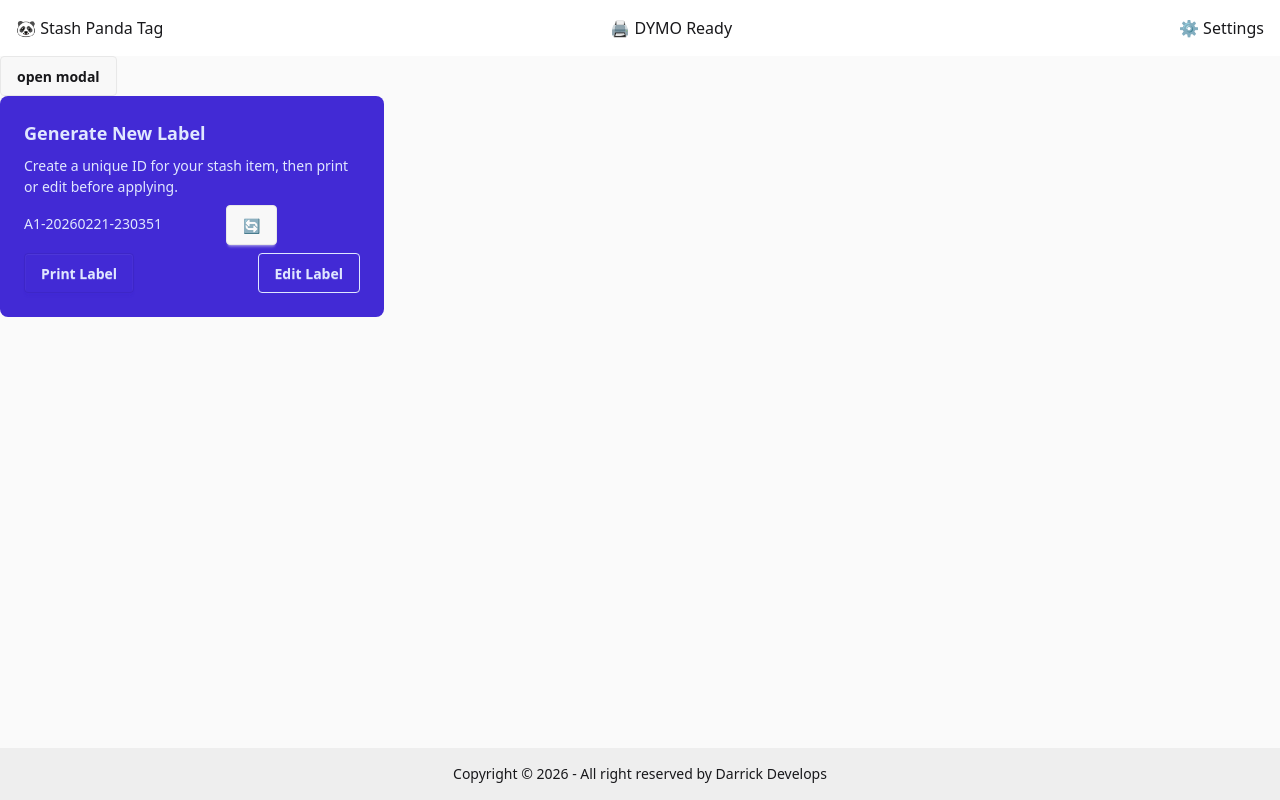
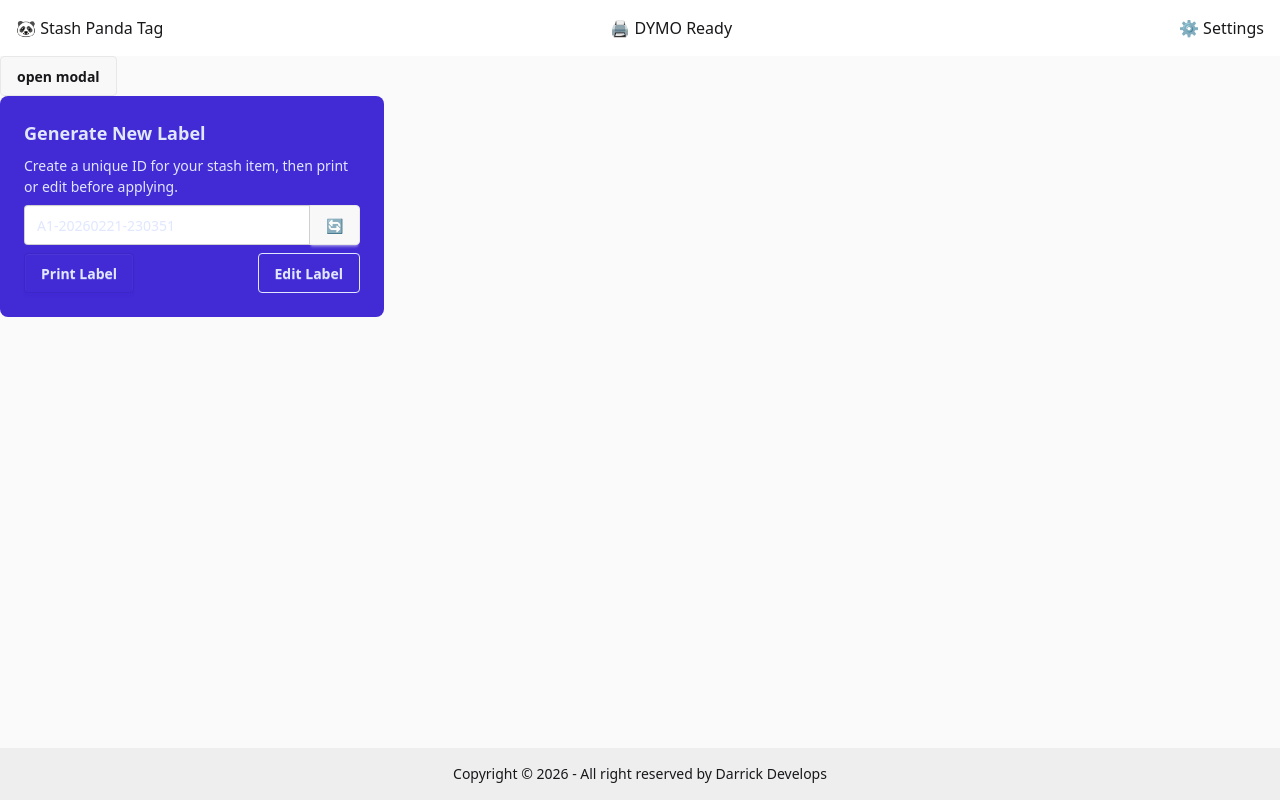
Before and after one commit to DarrickFauvel/stash-panda-tag-nextjs-sqlite-prisma, a Next.js app: page / in a window 1280 px wide. Built offline with nearby package versions, Linux system fonts and the light colour scheme.

Commit message:
Join input and button

```diff
--- a/app/components/input.tsx
+++ b/app/components/input.tsx
@@ -17,13 +17,14 @@ export default function InputComponent() {
   };
 
   return (
-    <div>
+    <div className="join w-full">
       <input
         type="text"
         value={labelId}
         onChange={(e) => setLabelId(e.target.value)}
+        className="input input-bordered join-item w-full"
       />
-      <button className="btn" disabled={isDisabled} onClick={handleClick}>
+      <button className="btn join-item" disabled={isDisabled} onClick={handleClick}>
         🔄️
       </button>
     </div>
```
